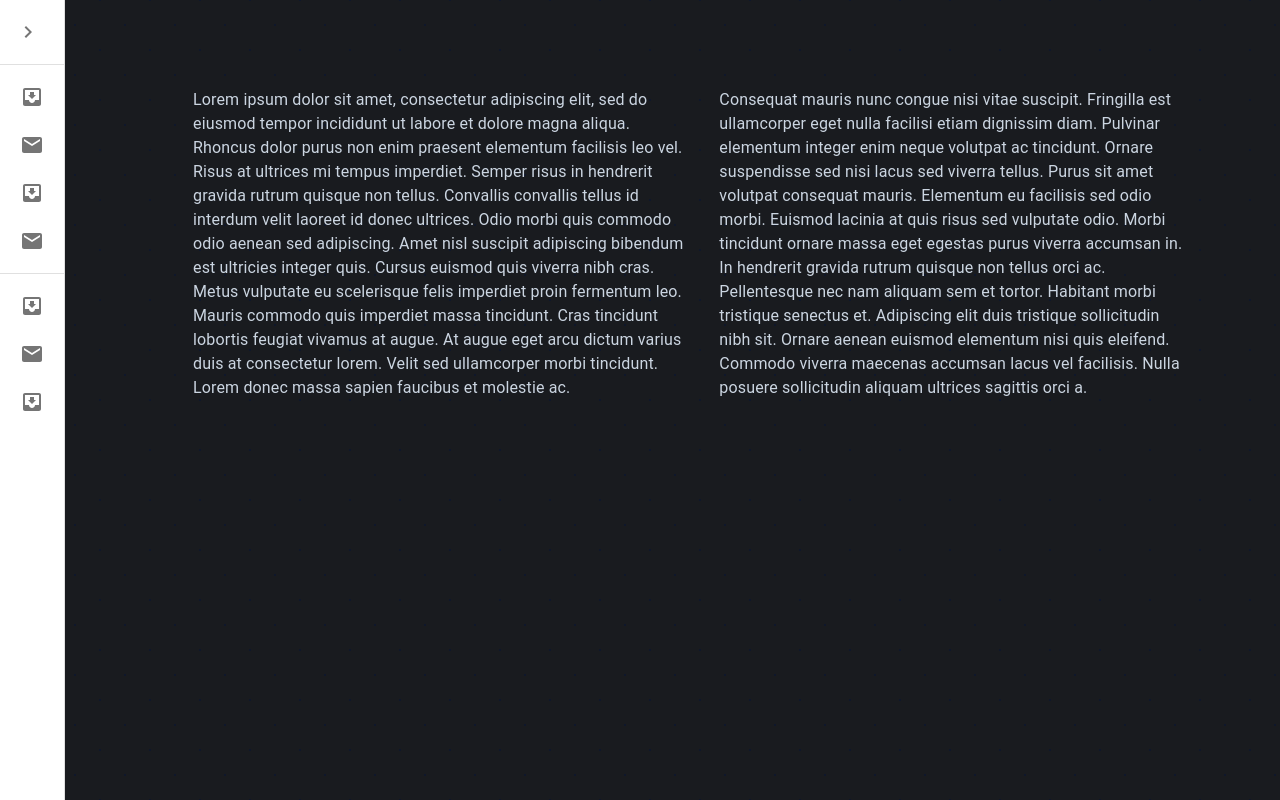
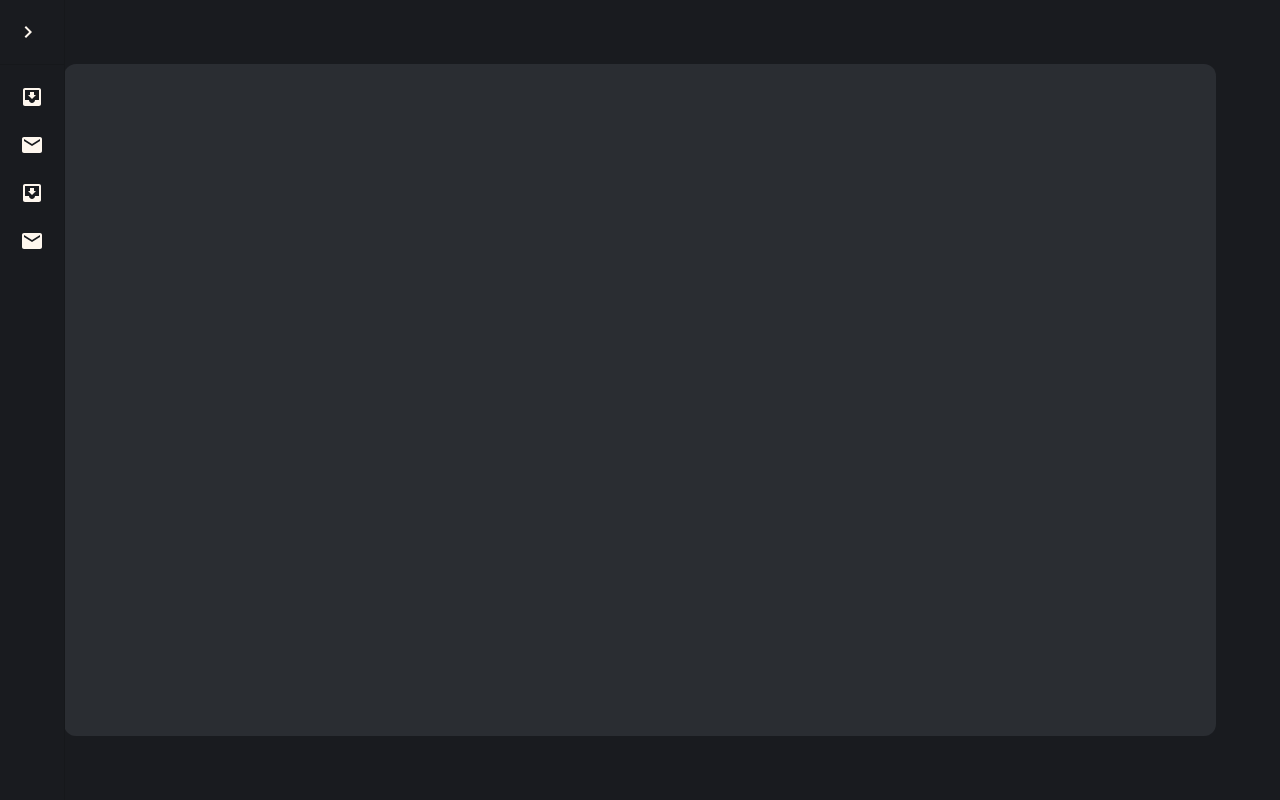
Before and after one commit to UAt23/Managify, a React (Vite) app: page / in a window 1280 px wide. Built offline with nearby package versions, Linux system fonts and the light colour scheme.

Commit message:
Sidebar and Bord style

```diff
--- a/src/components/layout/Sidebar.tsx
+++ b/src/components/layout/Sidebar.tsx
@@ -3,7 +3,6 @@ import { styled, Theme, CSSObject } from "@mui/material/styles";
 import Box from "@mui/material/Box";
 import MuiDrawer from "@mui/material/Drawer";
 import List from "@mui/material/List";
-import Typography from "@mui/material/Typography";
 import Divider from "@mui/material/Divider";
 import IconButton from "@mui/material/IconButton";
 import ChevronLeftIcon from "@mui/icons-material/ChevronLeft";
@@ -24,6 +23,7 @@ const openedMixin = (theme: Theme): CSSObject => ({
 		duration: theme.transitions.duration.enteringScreen,
 	}),
 	overflowX: "hidden",
+   backgroundColor: '#191B1F',
 });
 
 const closedMixin = (theme: Theme): CSSObject => ({
@@ -36,6 +36,7 @@ const closedMixin = (theme: Theme): CSSObject => ({
 	[theme.breakpoints.up("sm")]: {
 		width: `calc(${theme.spacing(8)} + 1px)`,
 	},
+   backgroundColor: '#191B1F',
 });
 
 const DrawerHeader = styled("div")(({ theme }) => ({
@@ -52,6 +53,7 @@ const Drawer = styled(MuiDrawer, {
 })(({ theme, open }) => ({
 	width: drawerWidth,
 	flexShrink: 0,
+   color: '#FEF7EE',
 	whiteSpace: "nowrap",
 	boxSizing: "border-box",
 	...(open && {
@@ -72,15 +74,24 @@ export default function Sidebar() {
 	};
 
 	return (
-		<Box sx={{ display: "flex" }}>
+		<Box sx={{
+         display: "flex",
+         alignSelf: 'flex-end',
+         height: '100%',
+         width: open ? `calc(100% - ${drawerWidth}px)` : '100%'
+         }}>
 			<Drawer variant="permanent" open={open}>
 				<DrawerHeader>
-					<IconButton onClick={handleDrawer}>
-						{!open ? (
-							<ChevronRightIcon />
-						) : (
-							<ChevronLeftIcon />
-						)}
+					<IconButton
+                  sx={{
+                     color: '#FEF7EE'
+                  }}
+                  onClick={handleDrawer}>
+                     {!open ? (
+                        <ChevronRightIcon />
+                     ) : (
+                        <ChevronLeftIcon />
+                     )}
 					</IconButton>
 				</DrawerHeader>
 				<Divider />
@@ -106,6 +117,7 @@ export default function Sidebar() {
 											minWidth: 0,
 											mr: open ? 3 : "auto",
 											justifyContent: "center",
+                                 color: '#FEF7EE'
 										}}
 									>
 										{index % 2 === 0 ? (
@@ -116,85 +128,30 @@ export default function Sidebar() {
 									</ListItemIcon>
 									<ListItemText
 										primary={text}
-										sx={{ opacity: open ? 1 : 0 }}
+										sx={{
+                                 opacity: open ? 1 : 0,
+                                 color: '#FEF7EE'
+                              }}
 									/>
 								</ListItemButton>
 							</ListItem>
 						)
 					)}
 				</List>
-				<Divider />
-				<List>
-					{["All mail", "Trash", "Spam"].map((text, index) => (
-						<ListItem
-							key={text}
-							disablePadding
-							sx={{ display: "block" }}
-						>
-							<ListItemButton
-								sx={{
-									minHeight: 48,
-									justifyContent: open ? "initial" : "center",
-									px: 2.5,
-								}}
-							>
-								<ListItemIcon
-									sx={{
-										minWidth: 0,
-										mr: open ? 3 : "auto",
-										justifyContent: "center",
-									}}
-								>
-									{index % 2 === 0 ? (
-										<InboxIcon />
-									) : (
-										<MailIcon />
-									)}
-								</ListItemIcon>
-								<ListItemText
-									primary={text}
-									sx={{ opacity: open ? 1 : 0 }}
-								/>
-							</ListItemButton>
-						</ListItem>
-					))}
-				</List>
 			</Drawer>
-			<Box component="main" sx={{ flexGrow: 1, p: 3 }}>
-				<DrawerHeader />
-				<Typography paragraph>
-					Lorem ipsum dolor sit amet, consectetur adipiscing elit, sed
-					do eiusmod tempor incididunt ut labore et dolore magna
-					aliqua. Rhoncus dolor purus non enim praesent elementum
-					facilisis leo vel. Risus at ultrices mi tempus imperdiet.
-					Semper risus in hendrerit gravida rutrum quisque non tellus.
-					Convallis convallis tellus id interdum velit laoreet id
-					donec ultrices. Odio morbi quis commodo odio aenean sed
-					adipiscing. Amet nisl suscipit adipiscing bibendum est
-					ultricies integer quis. Cursus euismod quis viverra nibh
-					cras. Metus vulputate eu scelerisque felis imperdiet proin
-					fermentum leo. Mauris commodo quis imperdiet massa
-					tincidunt. Cras tincidunt lobortis feugiat vivamus at augue.
-					At augue eget arcu dictum varius duis at consectetur lorem.
-					Velit sed ullamcorper morbi tincidunt. Lorem donec massa
-					sapien faucibus et molestie ac.
-				</Typography>
-				<Typography paragraph>
-					Consequat mauris nunc congue nisi vitae suscipit. Fringilla
-					est ullamcorper eget nulla facilisi etiam dignissim diam.
-					Pulvinar elementum integer enim neque volutpat ac tincidunt.
-					Ornare suspendisse sed nisi lacus sed viverra tellus. Purus
-					sit amet volutpat consequat mauris. Elementum eu facilisis
-					sed odio morbi. Euismod lacinia at quis risus sed vulputate
-					odio. Morbi tincidunt ornare massa eget egestas purus
-					viverra accumsan in. In hendrerit gravida rutrum quisque non
-					tellus orci ac. Pellentesque nec nam aliquam sem et tortor.
-					Habitant morbi tristique senectus et. Adipiscing elit duis
-					tristique sollicitudin nibh sit. Ornare aenean euismod
-					elementum nisi quis eleifend. Commodo viverra maecenas
-					accumsan lacus vel facilisis. Nulla posuere sollicitudin
-					aliquam ultrices sagittis orci a.
-				</Typography>
+			<Box
+            component="main"
+            sx={{
+               height: '100%',
+               overflow: 'auto',
+               flexGrow: 1,
+               p: 3,
+               borderRadius: '12px',
+               backgroundColor: '#2A2D32',
+            }}
+
+         >
+
 			</Box>
 		</Box>
 	);
--- a/src/index.scss
+++ b/src/index.scss
@@ -1,7 +1,13 @@
 @import url('https://fonts.googleapis.com/css2?family=Sora:wght@200;400;500&display=swap');
 
 /* Reset some default styles */
-body, h1, h2, h3, p, ul, li {
+body,
+h1,
+h2,
+h3,
+p,
+ul,
+li {
     margin: 0;
     padding: 0;
 }
@@ -17,16 +23,11 @@ a {
 
 body {
     min-height: 100vh;
-    max-width: 1280px;
     margin: 0 auto;
     background: #191B1F;
     color: #cbd5e1;
     font-family: 'Sora', sans-serif;
     line-height: 1.5;
-    background-image: radial-gradient(#0f172a 1px,transparent 0),radial-gradient(#0f172a 1px,transparent 0);
-    background-position: 0 0,25px 25px;
-    background-attachment: fixed;
-    background-size: 50px 50px;
     overflow-x: hidden;
     padding: 4rem;
     display: flex;
@@ -38,6 +39,13 @@ header {
     display: flex;
     justify-content: space-between;
 
+}
+
+#root {
+    height: calc(100vh - 8rem);
+
+    display: flex;
+    justify-content: flex-end;
 }
 
 .get-started {
@@ -126,4 +134,11 @@ main {
         gap: 1rem;
     }
 
-  }
+}
+
+
+// MUI CSS Override
+
+.MuiDrawer-docked {
+    width: 0% !important;
+}
```
